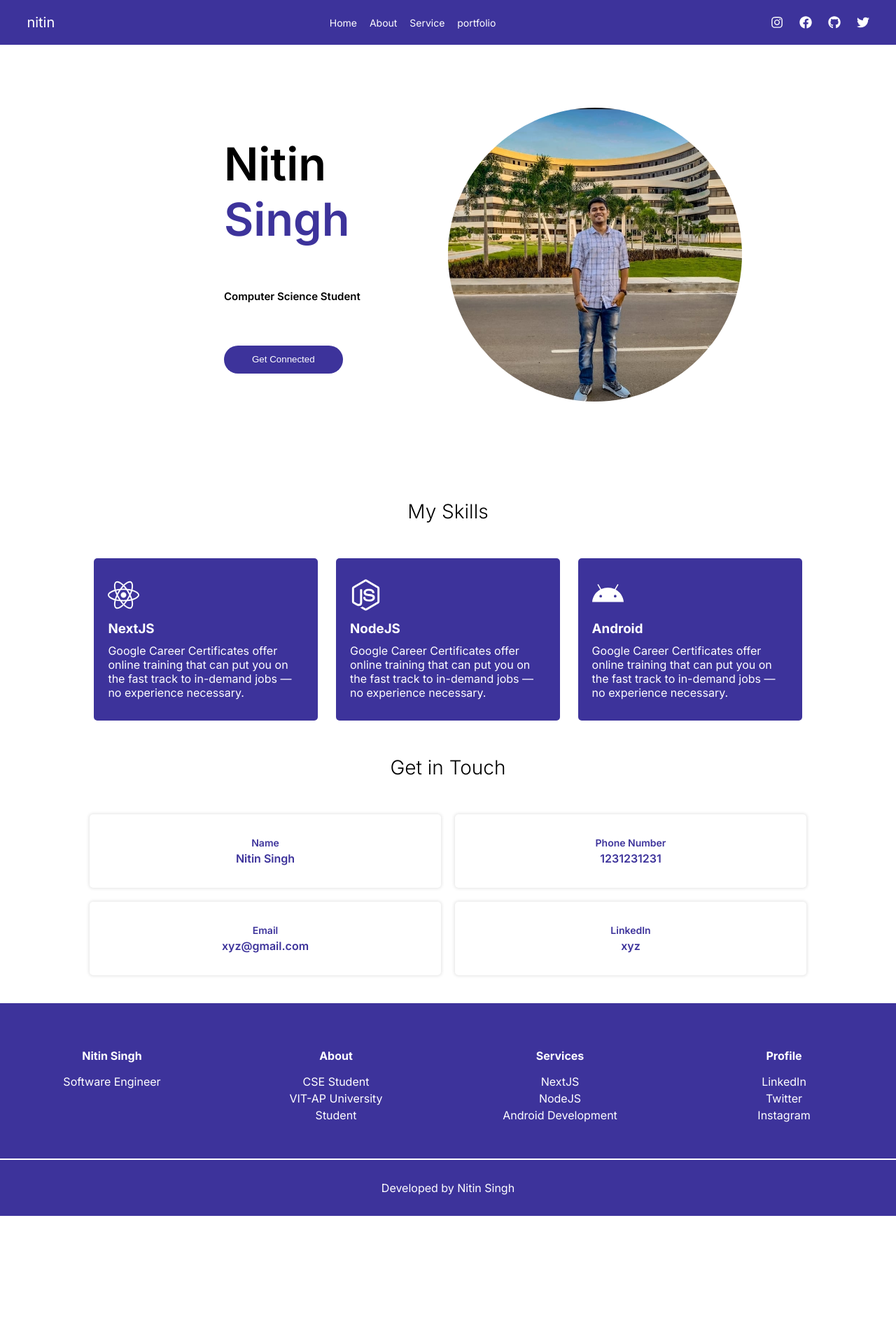
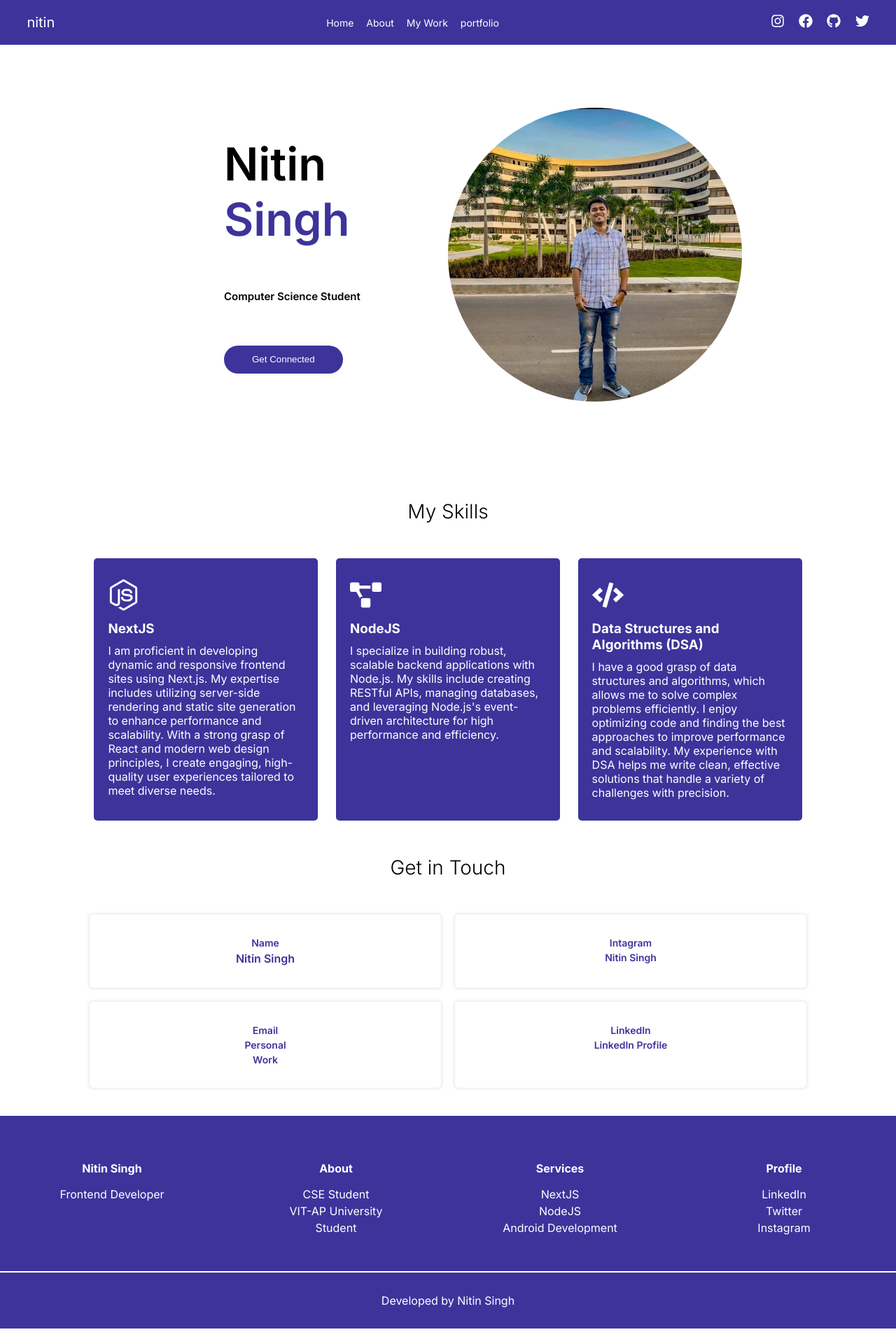
Before and after one commit to cookkeys/myPortfolio, a Next.js app: page / in a window 1280 px wide. Shown: the whole page at 70% size. Before the commit the page ends 1743 px from the top, so only its background shows below. Built offline with nearby package versions, Linux system fonts and the light colour scheme.

Commit message:
file changed

```diff
--- a/src/app/components/footer.js
+++ b/src/app/components/footer.js
@@ -1,5 +1,6 @@
 import React from 'react'
 import styles from "./styles/footer.module.css"
+import Link from 'next/link'
 
 export default function Footer() {
   return (
@@ -7,7 +8,7 @@ export default function Footer() {
       <div className={styles.footer}>
       <div className={styles.footer1}>
         <h4>Nitin Singh</h4>
-        <p>Software Engineer    </p>
+        <p>Frontend Developer</p>
       </div>
       <div className={styles.footer2}>
         <h4>About</h4>
@@ -23,9 +24,9 @@ export default function Footer() {
       </div>
       <div className={styles.footer4}>
         <h4>Profile</h4>
-        <p>LinkedIn</p>
-        <p>Twitter</p>
-        <p>Instagram</p>
+        <Link href="https://www.linkedin.com/in/nitin-singh-61580221b/" target="_blank"><p>LinkedIn</p></Link>
+        <Link href="https://x.com/nitinnssingh/" target="_blank"><p>Twitter</p></Link>
+        <Link href="https://www.instagram.com/nitinnssingh/" target="_blank"><p>Instagram</p></Link>
       </div>
       </div>
       <div className={styles.footerText}><p>Developed by Nitin Singh</p></div>
--- a/src/app/components/navbar.js
+++ b/src/app/components/navbar.js
@@ -11,17 +11,17 @@ export default function Navbar() {
       <FaBars className={styles.bar} onClick={()=>{setisNavBarOpen(!isNavBarOpen)}}/>
       <p>nitin</p>
       <ul className={isNavBarOpen ? styles.inner_div_1 : styles.inner_div_3}>
-        <li><Link href="" className={styles.links}>Home</Link></li>
+        <li><Link href="https://my-portfolio-nine-sand.vercel.app/"className={styles.links}>Home</Link></li>
         <li><Link href="">About</Link></li>
-        <li><Link href="">Service</Link></li>
-        <li><Link href="">portfolio</Link></li>
+        <li><Link href="https://github.com/cookkeys?tab=repositories" target="_blank">My Work</Link></li>
+        <li><Link href="https://my-portfolio-nine-sand.vercel.app/">portfolio</Link></li>
       </ul>
 
       <div className={styles.inner_div_2}>
-        <FaInstagram className={styles.logo}/>
-        <FaFacebook className={styles.logo}/>
-        <FaGithub className={styles.logo}/>
-        <FaTwitter className={styles.logo}/>
+        <Link href="https://www.instagram.com/nitinnssingh/" target="_blank"><FaInstagram className={styles.logo1}/></Link>
+        <Link href="https://www.facebook.com/profile.php?id=100034325422673" target="_blank"><FaFacebook className={styles.logo2}/></Link>
+        <Link href="https://github.com/cookkeys" target="_blank"><FaGithub className={styles.logo3}/></Link>
+        <Link href="https://x.com/nitinnssingh/" target="_blank"><FaTwitter className={styles.logo4}/></Link>
       </div>
     </div>
   )
--- a/src/app/components/styles/navbar.module.css
+++ b/src/app/components/styles/navbar.module.css
@@ -38,11 +38,26 @@
 
     }
 
-    .logo{
-        font-size: 18px;
+    .logo1 ,.logo2 ,.logo3 ,.logo4{
+        font-size: 20px;
         color: white;
     }
-
+    .logo1:hover{
+        color:rgb(218, 134, 148);
+        transition: 300ms ease-in-out;
+    }
+    .logo2:hover{
+        color:rgb(1, 101, 255);
+        transition: 300ms ease-in-out;
+    }
+    .logo3:hover{
+        color:rgb(7, 0, 1);
+        transition: 300ms ease-in-out;
+    }
+    .logo4:hover{
+        color:rgb(29, 155, 240);
+        transition: 300ms ease-in-out;
+    }
     .bar{
         display: none;
         color: white;
--- a/src/app/page.js
+++ b/src/app/page.js
@@ -1,14 +1,13 @@
 import Image from "next/image";
 import styles from "./page.module.css";
 import img1 from "./images/myImage.jpg";
-import { FaAndroid, FaBriefcase, FaCog, FaGem, FaInstagram, FaNode, FaNodeJs, FaReact } from "react-icons/fa";
+import { FaCode, FaCog, FaGem, FaInstagram, FaNode, FaNodeJs, FaProjectDiagram, FaPuzzlePiece, FaReact } from "react-icons/fa";
 import Footer from "./components/footer";
+import Link from "next/link";
 
 export default function Home() {
   return (
     <div>
-
-
     <div className={styles.outer_div}>
       <div className={styles.inner_div_1}>
         <div>
@@ -26,19 +25,25 @@ export default function Home() {
     <p className={styles.getInTouch}>My Skills</p>
     <div className={styles.skills}>
       <div  className={styles.skill1}>
-        <FaReact className={styles.skill_Icon}/>
+        <FaNodeJs className={styles.skill_Icon}/>
         <h3>NextJS</h3>
-        <p>Google Career Certificates offer online training that can put you on the fast track to in-demand jobs — no experience necessary.</p>
+        <p>I am proficient in developing dynamic and responsive frontend sites using Next.js.
+           My expertise includes utilizing server-side rendering and static site generation to enhance performance and scalability.
+            With a strong grasp of React and modern web design principles,
+             I create engaging, high-quality user experiences tailored to meet diverse needs.</p>
       </div>
       <div  className={styles.skill2}>
-        <FaNodeJs className={styles.skill_Icon}/>
+        <FaProjectDiagram className={styles.skill_Icon}/>
       <h3>NodeJS</h3>
-      <p>Google Career Certificates offer online training that can put you on the fast track to in-demand jobs — no experience necessary.</p>
+      <p>I specialize in building robust, scalable backend applications with Node.js. My skills include creating RESTful APIs,
+         managing databases, and leveraging Node.js's event-driven architecture for high performance and efficiency.</p>
       </div>
       <div  className={styles.skill3}>
-      <FaAndroid className={styles.skill_Icon}/>
-      <h3>Android</h3>
-      <p>Google Career Certificates offer online training that can put you on the fast track to in-demand jobs — no experience necessary.</p>
+      <FaCode className={styles.skill_Icon}/>
+      <h3>Data Structures and Algorithms (DSA)</h3>
+      <p>I have a good grasp of data structures and algorithms, which allows me to solve complex problems efficiently.
+         I enjoy optimizing code and finding the best approaches to improve performance and scalability.
+          My experience with DSA helps me write clean, effective solutions that handle a variety of challenges with precision.</p>
       </div>
     </div>
 
@@ -50,16 +55,17 @@ export default function Home() {
         <p>Nitin Singh</p>
       </div>
       <div>
-        <p>Phone Number</p>
-        <p>1231231231</p>
+        <p>Intagram</p>
+        <Link href="https://www.instagram.com/nitinnssingh/" target="_blank"><p className={styles.txt1}>Nitin Singh</p></Link>
       </div>
       <div>
         <p>Email</p>
-        <p>xyz@gmail.com</p>
+        <Link href="https://mail.google.com/mail/?view=cm&fs=1&to=snitin.imk@mgmail.com" target="_blank"><p className={styles.txt1}>Personal</p></Link>
+        <Link href="https://mail.google.com/mail/?view=cm&fs=1&to=nitin.21bce8031@vitapstudent.ac.in" target="_blank"><p className={styles.txt1}>Work</p></Link>
       </div>
       <div>
         <p>LinkedIn</p>
-        <p>xyz</p>
+        <Link href="https://www.linkedin.com/in/nitin-singh-61580221b/" target="_blank"><p className={styles.txt1}>LinkedIn Profile</p></Link>
       </div>
     </div>
     <Footer/>
--- a/src/app/page.module.css
+++ b/src/app/page.module.css
@@ -83,6 +83,7 @@
     font-size: 28px;
     font-weight: 300;
   }
+
   .contacts{
     display: grid;
     justify-content: center;
@@ -118,14 +119,14 @@
       padding:30px 20px;
       background-color:rgb(255, 255, 255);
       margin: 0 30px;
-
       border-radius: 5px;
       box-shadow: rgb(230, 230 ,230) 0px 0px 4px 1.3px;
     }
 
-
-
-
+    .txt1:hover{
+      transition: 400ms ease-in-out;
+      color: rgb(0, 0, 0);
+    }
 }
 @media screen and (max-width: 900px) and (min-width: 520px){
 
@@ -258,10 +259,12 @@
       border-radius: 5px;
       box-shadow: rgb(230, 230 ,230) 0px 0px 4px 1.3px;
     }
+    .txt1:hover{
+      transition: 400ms ease-in-out;
+      color: rgb(0, 0, 0);
+    }
 }
 @media screen and (max-width: 520px){
-
-
   .outer_div{
     display:flex;
     flex-direction: column;
@@ -351,6 +354,7 @@
     font-size: 19px;
     font-weight: 500;
   }
+
   .contacts{
     display: grid;
     justify-content: center;
```
